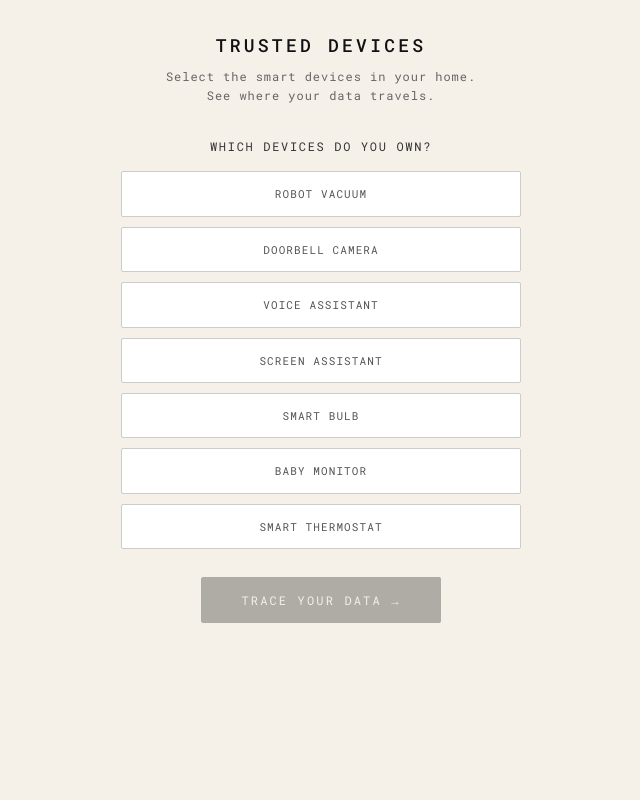
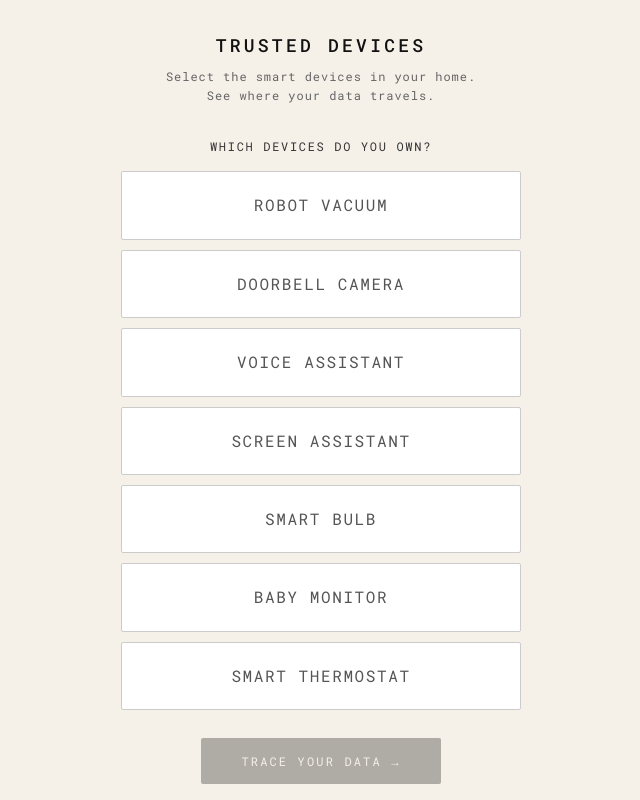
Before and after one commit to kristinmariakr/your-home-their-eyes, a Next.js app: page / in a window 1280 px wide. Shown: the whole page, without its empty margins (319-959 px from the left). Built offline with nearby package versions, Linux system fonts and the light colour scheme.

Commit message:
Make device buttons taller with larger text
Co-Authored-By: Claude Sonnet 4.6 <noreply@anthropic.com>

```diff
--- a/app/DiagramClient.tsx
+++ b/app/DiagramClient.tsx
@@ -280,9 +280,9 @@ export default function DiagramClient() {
               style={{
                 background: chosen.has(d) ? '#111' : '#fff',
                 border: `1.5px solid ${chosen.has(d) ? '#111' : '#ccc'}`,
-                borderRadius:2,padding:'14px 10px',
+                borderRadius:2,padding:'22px 10px',
                 fontFamily:"'Roboto Mono', monospace",
-                fontSize:'clamp(9px,2.5vw,11px)',letterSpacing:'0.1em',
+                fontSize:'clamp(13px,3.5vw,16px)',letterSpacing:'0.1em',
                 textTransform:'uppercase',
                 color: chosen.has(d) ? '#fff' : '#555',
                 cursor:'pointer',textAlign:'center',lineHeight:1.4,
```
